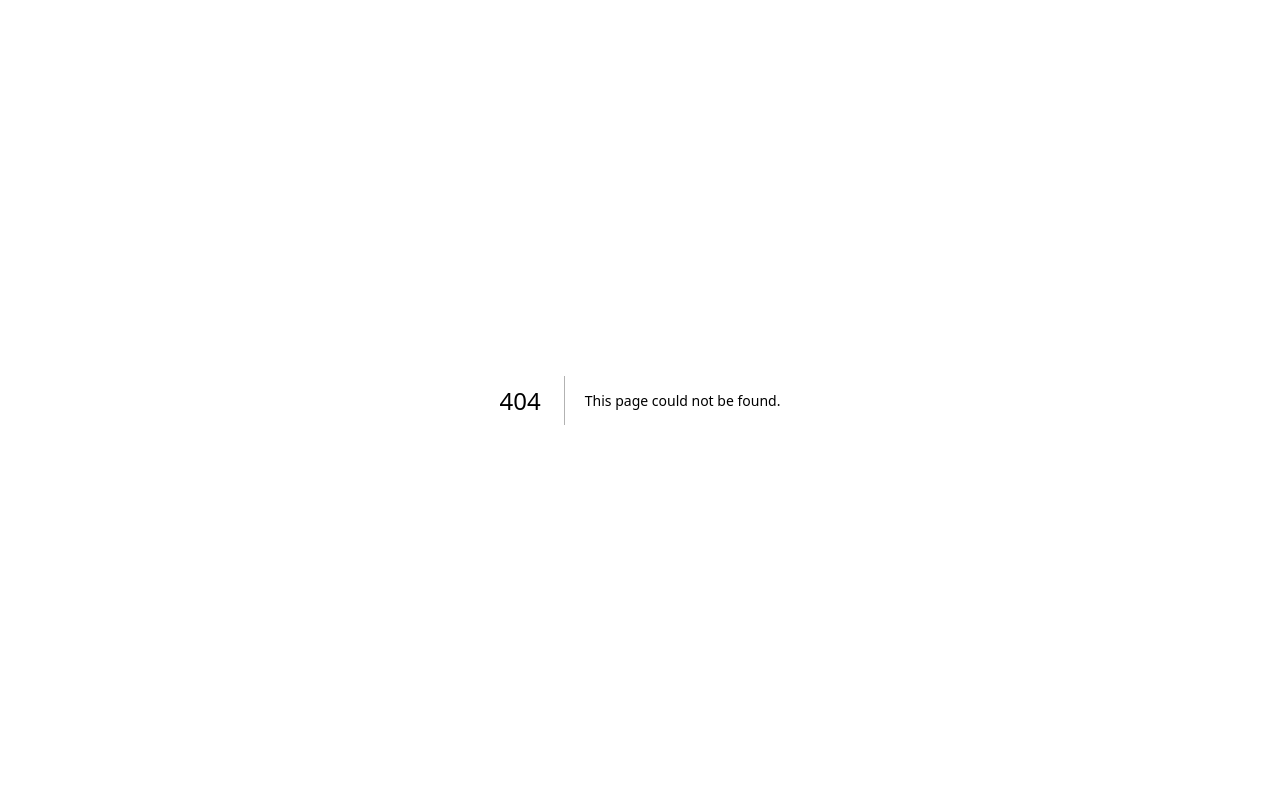
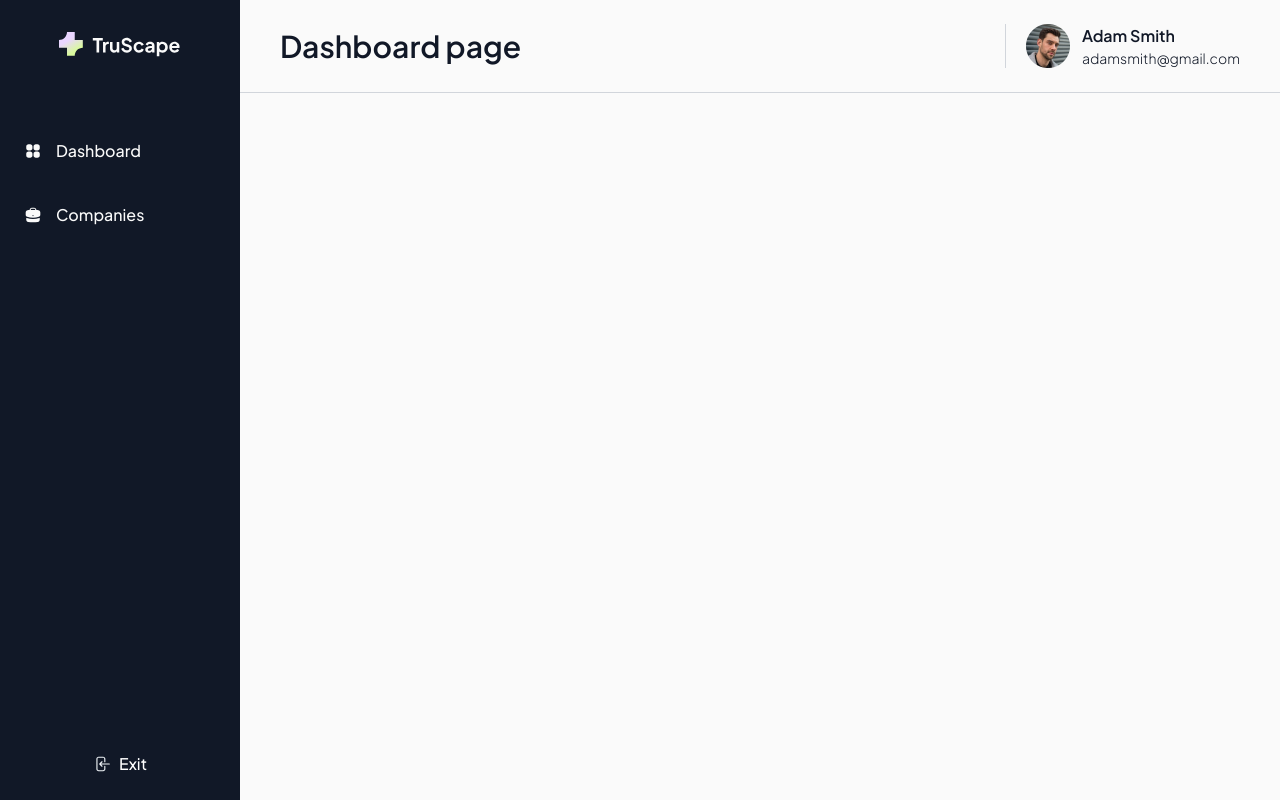
Before and after one commit to Vi7ality/crm-next, a Next.js app: page /dashboard in a window 1280 px wide. Before the commit this address had no page. Built offline with nearby package versions, Linux system fonts and the light colour scheme.

Commit message:
general layout added

```diff
--- /dev/null
+++ b/src/app/(admin)/dashboard/page.tsx
@@ -0,0 +1,13 @@
+import Header from '@/app/components/header';
+
+interface DashboardPageProps {}
+
+const Page = ({}: DashboardPageProps) => {
+  return (
+    <>
+      <Header>Dashboard page</Header>
+    </>
+  );
+};
+
+export default Page;
--- a/src/app/page.tsx
+++ b/src/app/page.tsx
@@ -7,10 +7,6 @@
     <main>
       <h1 className="text-2xl">Home page</h1>
       <AddCompanyButton />
-      {/* <StatusLabel status={Status.Active}>Active</StatusLabel>
-      <StatusLabel status={Status.NotActive}>Not Active</StatusLabel>
-      <StatusLabel status={Status.Pending}>Pending</StatusLabel>
-      <StatusLabel status={Status.Suspended}>Suspended</StatusLabel> */}
     </main>
   );
 }
```
Also changed, not shown: public/icons/logo.svg (added), src/app/(admin)/companies/[id]/page.tsx (renamed from src/app/companies/[id]/page.tsx), src/app/(admin)/companies/page.tsx (renamed from src/app/companies/page.tsx), src/app/(admin)/layout.tsx (renamed from src/app/companies/layout.tsx).
